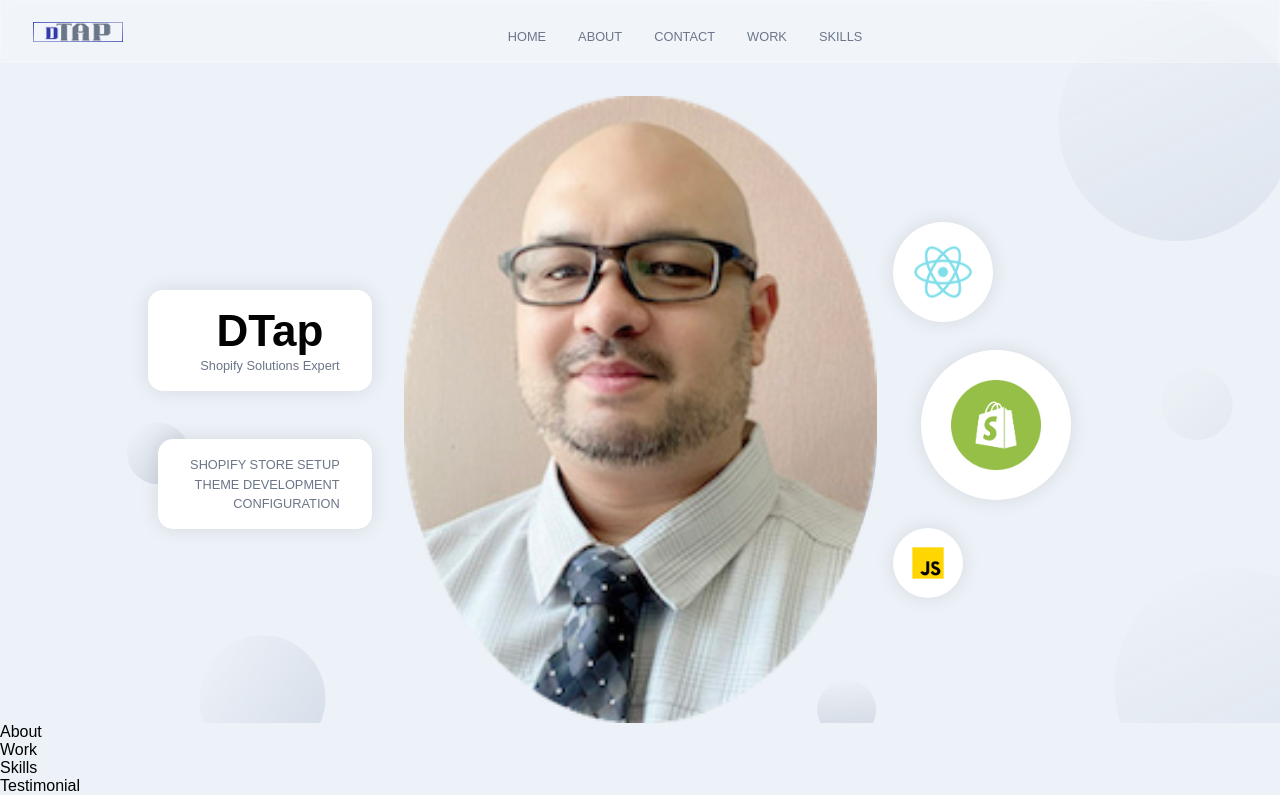
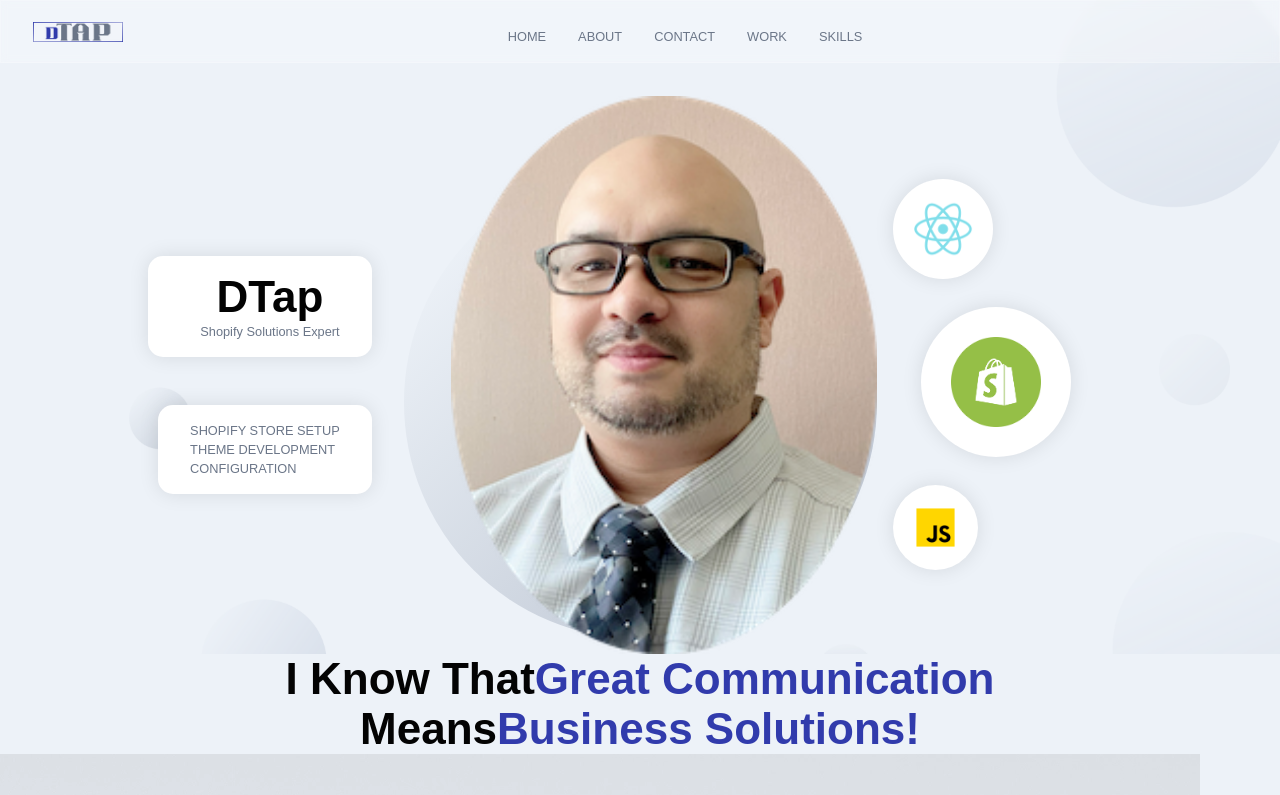
Before and after one commit to deelusional/dtPortfolio, a React (Create React App) app: page / in a window 1280 px wide. Shown: the top 795 px of the page. Built offline with nearby package versions, Linux system fonts and the light colour scheme.

Commit message:
started about and added images

```diff
--- a/src/container/About/About.jsx
+++ b/src/container/About/About.jsx
@@ -1,10 +1,45 @@
-import React from 'react'
+import React, { useState, useEffect } from 'react'
+import { motion } from 'framer-motion';
+
+import { images } from '../../constants';
 
 import './About.scss';
 
+const abouts = [
+  { title: 'Shopify Full Service Support and Creation', description: '-Build custom Shopify store designs and development from the ground up', imgUrl: images.about01 },
+  { title: 'Shopify Theme Customization', description: 'Grow your business and connect with billions of users by showing your unique business look', imgUrl: images.about02 },
+  { title: 'Store Migration', description: 'Moving from another platform? No worries! Migrate all products, customers, orders, and blogs, securely and accurately while preserving your SEO', imgUrl: images.about03},
+  { title: 'Web Development', description: 'Landing pages | Full site creation', imgUrl: images.about04},
+];
+
 const About = () => {
   return (
-    <div>About</div>
+    <>
+      <h2 className='head-text'>
+        I know that
+        <span>Great Communication</span>
+        <br />
+        means
+        <span>Business Solutions!</span>
+      </h2>
+
+      <div className='app__profiles'>
+        {abouts.map((about, index) => (
+          <motion.div
+            whileInView={{ opacity: 1 }}
+            whileHover={{ scale: 1.1 }}
+            transition={{ duration: 0.5, type: 'tween' }}
+            className='app__profile-item'
+            key={about.title + index}
+          >
+            <img src={about.imgUrl} alt={about.title} />
+            <h2 className='bold-text' style={{ marginTop: 20 }}>{about.title}</h2>
+            <p className='p-text' style={{ marginTop: 10 }}>{about.description}</p>
+          </motion.div>
+        ))}
+      </div>
+
+    </>
   )
 }
 
--- a/src/container/Header/Header.scss
+++ b/src/container/Header/Header.scss
@@ -77,7 +77,7 @@
     p {
       width: 100%;
       text-transform: uppercase;
-      text-align: right;
+      text-align: left;
     }
   }
 
@@ -118,7 +118,7 @@
     }
   }
 
-  // circles with different height & width
+  // skill circles with different height & width
 
   div:nth-child(1) {
     width: 100px;
@@ -132,8 +132,8 @@
   }
 
   div:nth-child(3) {
-    width: 70px;
-    height: 70px;
+    width: 85px;
+    height: 85px;
   }
 
   @media screen and (min-width: 2000px) {
@@ -175,7 +175,7 @@
   position: relative;
 
   img {
-    width: 100%;
+    width: 90%;
     object-fit: contain;
     z-index: 1;
   }
```
Also changed, not shown: src/assets/profile.png.
